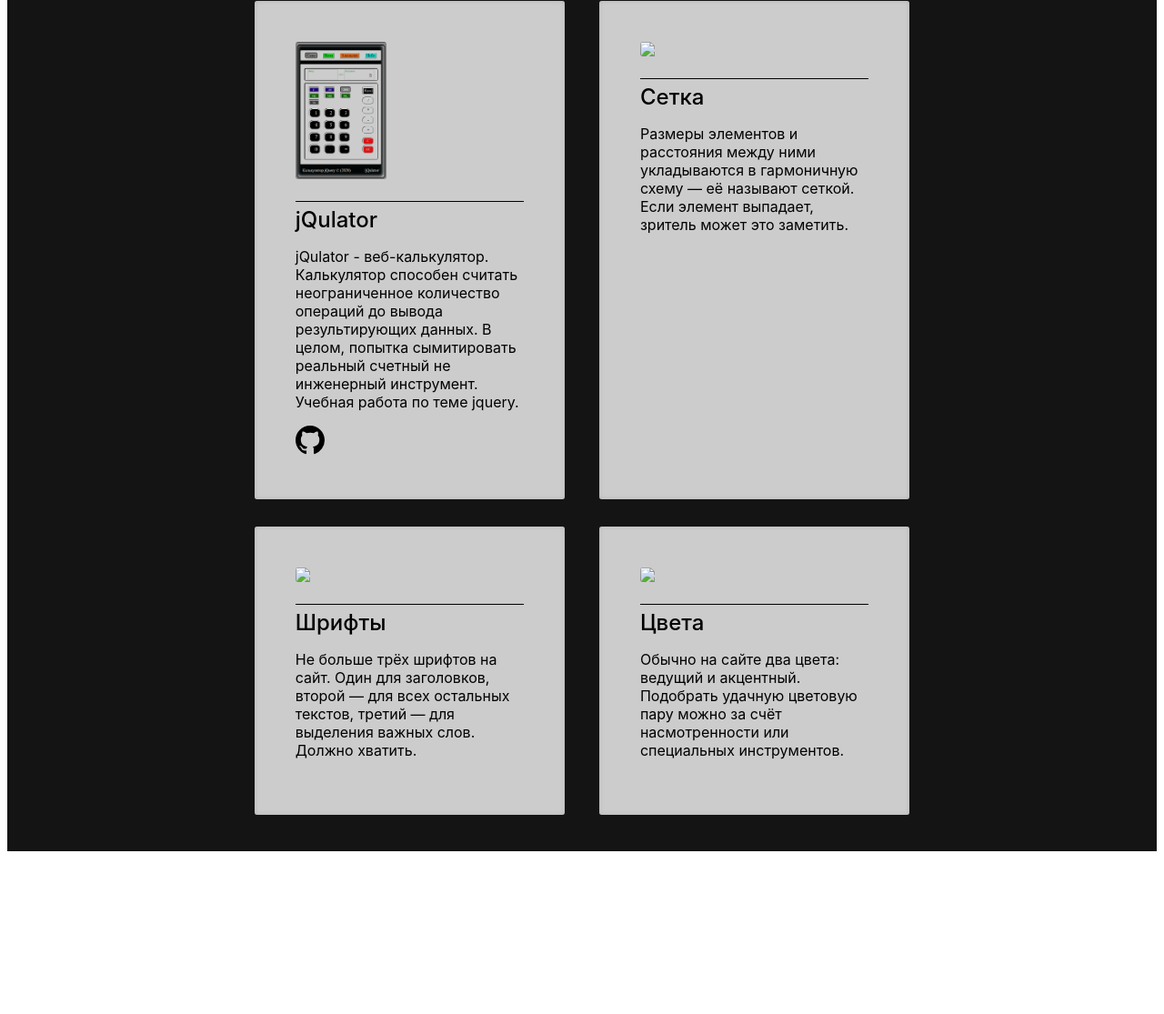
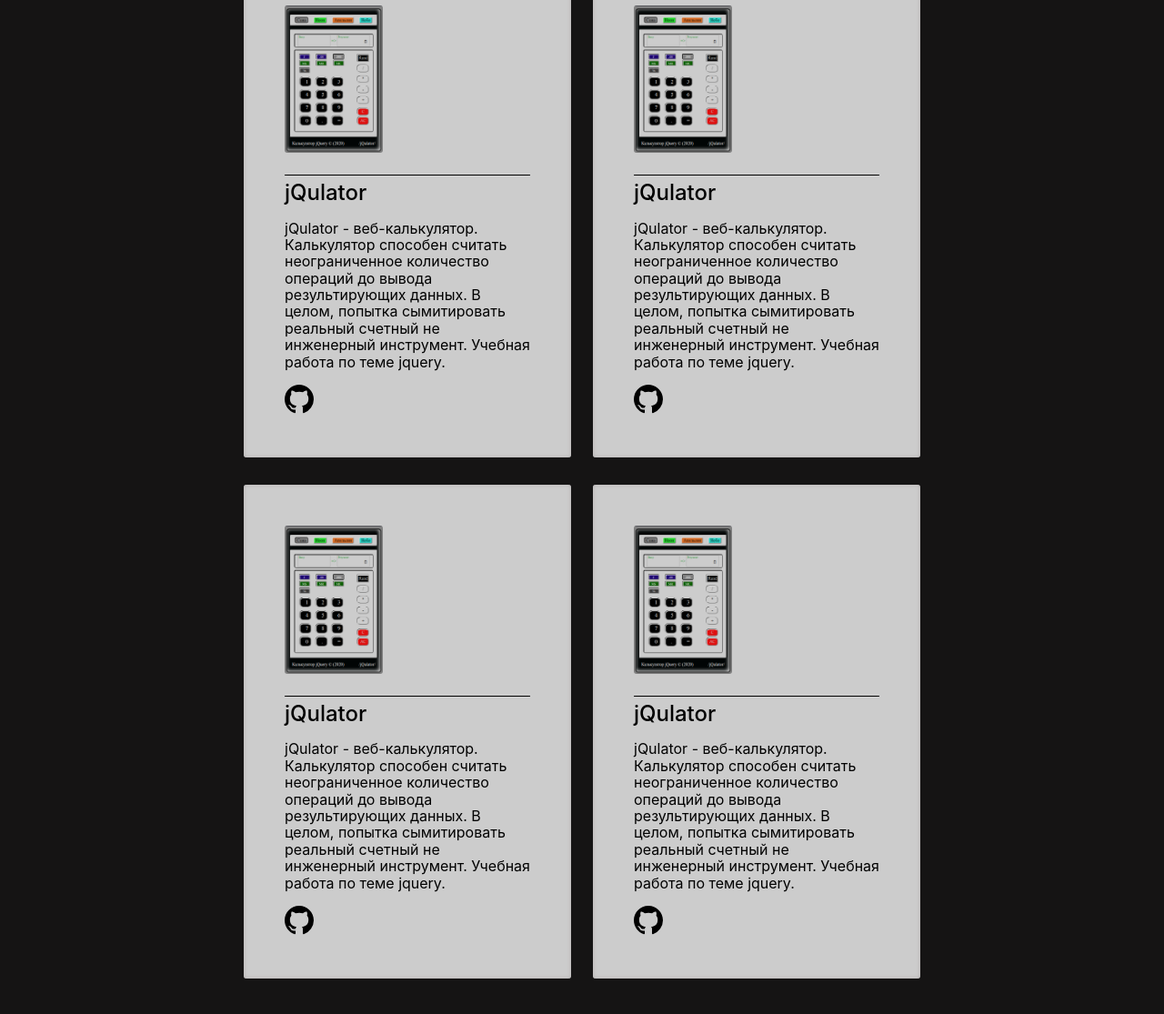
Before and after one commit to ipoluhin/myPortfolio, a plain HTML site: page index.html in a window 1280 px wide. Shown: the part 329-1444 px from the top of the page at 91% size. Before the commit the page ends 1273 px from the top, so only its background shows below. Drawn offline with Linux system fonts and the light colour scheme.

Commit message:
Правки стилей

```diff
--- a/index.html
+++ b/index.html
@@ -8,6 +8,7 @@
 			type="image"
 			href="https://code.s3.yandex.net/web-code/rules-favicon.ico"
 		/>
+		<link rel="stylesheet" href="./css/normalize.css" />
 		<link rel="stylesheet" href="./css/style.css" />
 		<title>Мои работы.</title>
 	</head>
@@ -20,10 +21,9 @@
 						Меня зовут Илья. Я начинающий фронтенд - разработчик.</span
 					>
 					<p class="about-me">
-						Работы, представленные здесь, учебные. К сожалению, у меня нет коммерческого
-						опыта? и все, что я могу предложить на ваш суд, представлено здесь. Прошу не
-						судить строго. Ссылка на репозитории с конкретной работой, а также публичная
-						ссылка указаны в описании к работе.
+						Представленные работы созданы в рамках обучения. Прошу не судить строго.
+						Ссылка на репозитории с конкретной работой, а также публичная ссылка указаны
+						в описании к работе.
 					</p>
 					<span class="lets-go">Приятного просмотра!</span>
 				</section>
@@ -63,38 +63,107 @@
 							></path></svg
 					></a>
 				</div>
-				<div class="card no-right-margin">
+				<div class="card">
+					<a
+						href="https://ipoluhin.github.io/jQulator/index.html"
+						class="project-link"
+						target="_blank"
+					>
 						<img
-						src="https://pictures.s3.yandex.net/frontend-developer/free-course/card-2.jpg"
+							src="./img/calculator.png"
 							class="card-image"
-					/>
-					<h3 class="card-title">Сетка</h3>
+							name="calculator"
+							alt="calculator"
+					/></a>
+					<h3 class="card-title">jQulator</h3>
 					<p class="card-text">
-						Размеры элементов и расстояния между ними укладываются в гармоничную схему —
-						её называют сеткой. Если элемент выпадает, зритель может это заметить.
+						jQulator - веб-калькулятор. Калькулятор способен считать неограниченное
+						количество операций до вывода результирующих данных. В целом, попытка
+						сымитировать реальный счетный не инженерный инструмент. Учебная работа по
+						теме jquery.
 					</p>
+					<a href="https://github.com/ipoluhin/jQulator" class="git-link" target="_blank">
+						<svg
+							class="git-link-img"
+							height="32"
+							viewBox="0 0 16 16"
+							version="1.1"
+							width="32"
+							aria-hidden="true"
+						>
+							<path
+								fill-rule="evenodd"
+								d="M8 0C3.58 0 0 3.58 0 8c0 3.54 2.29 6.53 5.47 7.59.4.07.55-.17.55-.38 0-.19-.01-.82-.01-1.49-2.01.37-2.53-.49-2.69-.94-.09-.23-.48-.94-.82-1.13-.28-.15-.68-.52-.01-.53.63-.01 1.08.58 1.23.82.72 1.21 1.87.87 2.33.66.07-.52.28-.87.51-1.07-1.78-.2-3.64-.89-3.64-3.95 0-.87.31-1.59.82-2.15-.08-.2-.36-1.02.08-2.12 0 0 .67-.21 2.2.82.64-.18 1.32-.27 2-.27.68 0 1.36.09 2 .27 1.53-1.04 2.2-.82 2.2-.82.44 1.1.16 1.92.08 2.12.51.56.82 1.27.82 2.15 0 3.07-1.87 3.75-3.65 3.95.29.25.54.73.54 1.48 0 1.07-.01 1.93-.01 2.2 0 .21.15.46.55.38A8.013 8.013 0 0016 8c0-4.42-3.58-8-8-8z"
+							></path></svg
+					></a>
 				</div>
 				<div class="card">
+					<a
+						href="https://ipoluhin.github.io/jQulator/index.html"
+						class="project-link"
+						target="_blank"
+					>
 						<img
-						src="https://pictures.s3.yandex.net/frontend-developer/free-course/card-3.jpg"
+							src="./img/calculator.png"
 							class="card-image"
-					/>
-					<h3 class="card-title">Шрифты</h3>
+							name="calculator"
+							alt="calculator"
+					/></a>
+					<h3 class="card-title">jQulator</h3>
 					<p class="card-text">
-						Не больше трёх шрифтов на сайт. Один для заголовков, второй — для всех
-						остальных текстов, третий — для выделения важных слов. Должно хватить.
+						jQulator - веб-калькулятор. Калькулятор способен считать неограниченное
+						количество операций до вывода результирующих данных. В целом, попытка
+						сымитировать реальный счетный не инженерный инструмент. Учебная работа по
+						теме jquery.
 					</p>
+					<a href="https://github.com/ipoluhin/jQulator" class="git-link" target="_blank">
+						<svg
+							class="git-link-img"
+							height="32"
+							viewBox="0 0 16 16"
+							version="1.1"
+							width="32"
+							aria-hidden="true"
+						>
+							<path
+								fill-rule="evenodd"
+								d="M8 0C3.58 0 0 3.58 0 8c0 3.54 2.29 6.53 5.47 7.59.4.07.55-.17.55-.38 0-.19-.01-.82-.01-1.49-2.01.37-2.53-.49-2.69-.94-.09-.23-.48-.94-.82-1.13-.28-.15-.68-.52-.01-.53.63-.01 1.08.58 1.23.82.72 1.21 1.87.87 2.33.66.07-.52.28-.87.51-1.07-1.78-.2-3.64-.89-3.64-3.95 0-.87.31-1.59.82-2.15-.08-.2-.36-1.02.08-2.12 0 0 .67-.21 2.2.82.64-.18 1.32-.27 2-.27.68 0 1.36.09 2 .27 1.53-1.04 2.2-.82 2.2-.82.44 1.1.16 1.92.08 2.12.51.56.82 1.27.82 2.15 0 3.07-1.87 3.75-3.65 3.95.29.25.54.73.54 1.48 0 1.07-.01 1.93-.01 2.2 0 .21.15.46.55.38A8.013 8.013 0 0016 8c0-4.42-3.58-8-8-8z"
+							></path></svg
+					></a>
 				</div>
-				<div class="card no-right-margin">
+				<div class="card">
+					<a
+						href="https://ipoluhin.github.io/jQulator/index.html"
+						class="project-link"
+						target="_blank"
+					>
 						<img
-						src="https://pictures.s3.yandex.net/frontend-developer/free-course/card-4.jpg"
+							src="./img/calculator.png"
 							class="card-image"
-					/>
-					<h3 class="card-title">Цвета</h3>
+							name="calculator"
+							alt="calculator"
+					/></a>
+					<h3 class="card-title">jQulator</h3>
 					<p class="card-text">
-						Обычно на сайте два цвета: ведущий и акцентный. Подобрать удачную цветовую
-						пару можно за счёт насмотренности или специальных инструментов.
+						jQulator - веб-калькулятор. Калькулятор способен считать неограниченное
+						количество операций до вывода результирующих данных. В целом, попытка
+						сымитировать реальный счетный не инженерный инструмент. Учебная работа по
+						теме jquery.
 					</p>
+					<a href="https://github.com/ipoluhin/jQulator" class="git-link" target="_blank">
+						<svg
+							class="git-link-img"
+							height="32"
+							viewBox="0 0 16 16"
+							version="1.1"
+							width="32"
+							aria-hidden="true"
+						>
+							<path
+								fill-rule="evenodd"
+								d="M8 0C3.58 0 0 3.58 0 8c0 3.54 2.29 6.53 5.47 7.59.4.07.55-.17.55-.38 0-.19-.01-.82-.01-1.49-2.01.37-2.53-.49-2.69-.94-.09-.23-.48-.94-.82-1.13-.28-.15-.68-.52-.01-.53.63-.01 1.08.58 1.23.82.72 1.21 1.87.87 2.33.66.07-.52.28-.87.51-1.07-1.78-.2-3.64-.89-3.64-3.95 0-.87.31-1.59.82-2.15-.08-.2-.36-1.02.08-2.12 0 0 .67-.21 2.2.82.64-.18 1.32-.27 2-.27.68 0 1.36.09 2 .27 1.53-1.04 2.2-.82 2.2-.82.44 1.1.16 1.92.08 2.12.51.56.82 1.27.82 2.15 0 3.07-1.87 3.75-3.65 3.95.29.25.54.73.54 1.48 0 1.07-.01 1.93-.01 2.2 0 .21.15.46.55.38A8.013 8.013 0 0016 8c0-4.42-3.58-8-8-8z"
+							></path></svg
+					></a>
 				</div>
 			</section>
 		</main>
--- a/sass/style.sass
+++ b/sass/style.sass
@@ -36,12 +36,13 @@
         font-size: 0
         display: flex
         justify-content: space-around
-        flex-flow: row wrap
+        flex-wrap: wrap
         .card::nth-child(even)
             margin-right: 0
             box-sizing: border-box
         .card
-            width: 45%
+            max-width: 360px
+            min-width: 300px
             margin: 0 0 30px 0
             padding: 45px 45px
             background-color: #ccc
@@ -76,6 +77,7 @@
                 font-size: 16px
                 font-family: 'Inter', sans-serif
             .git-link
+                width: 36px
                 text-decoration: none
                 color: #000000
                 &-img
```
Also changed, not shown: css/normalize.css (added), css/style.css. Lines whose indentation alone changed are shown as unchanged.
